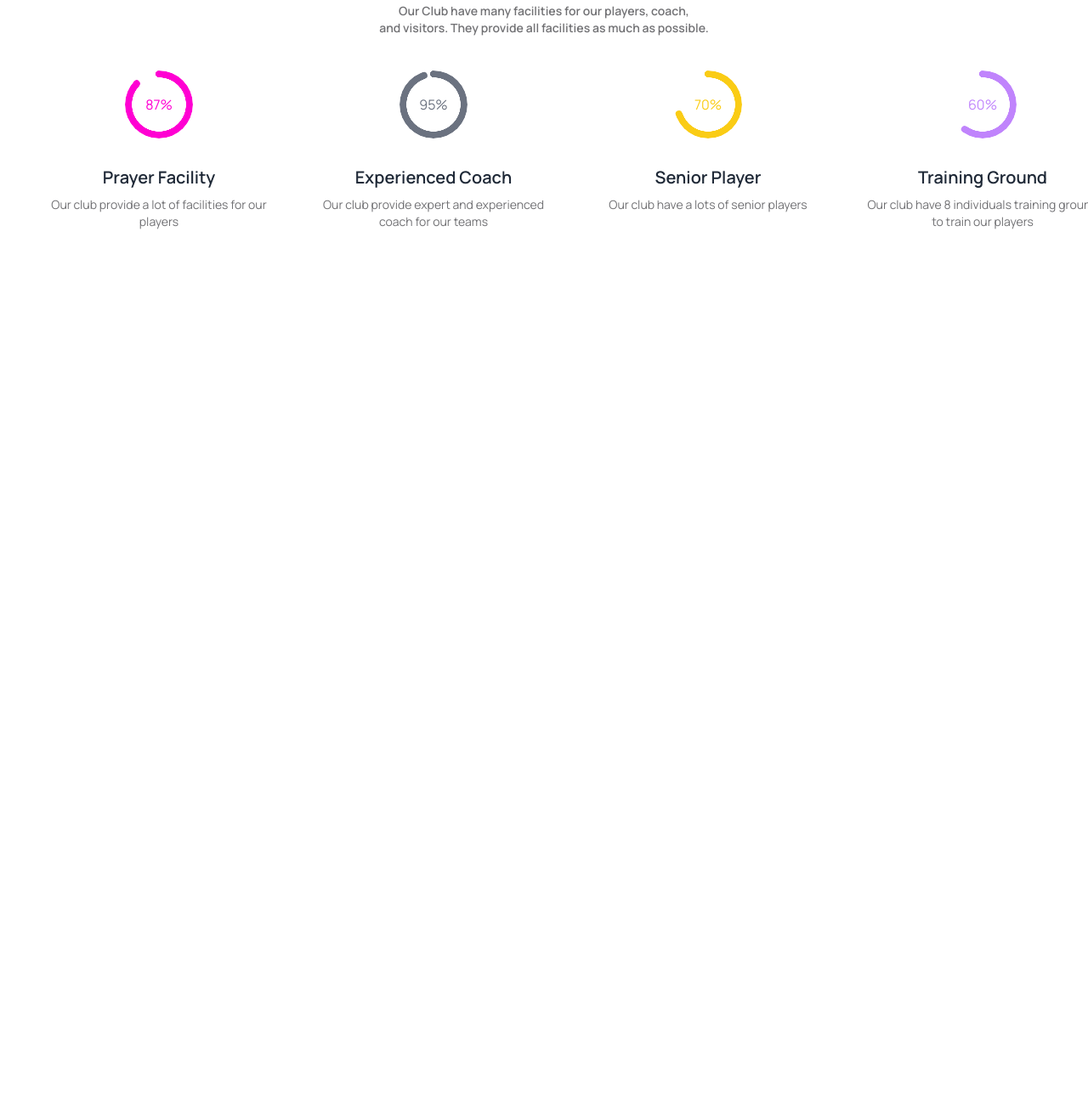
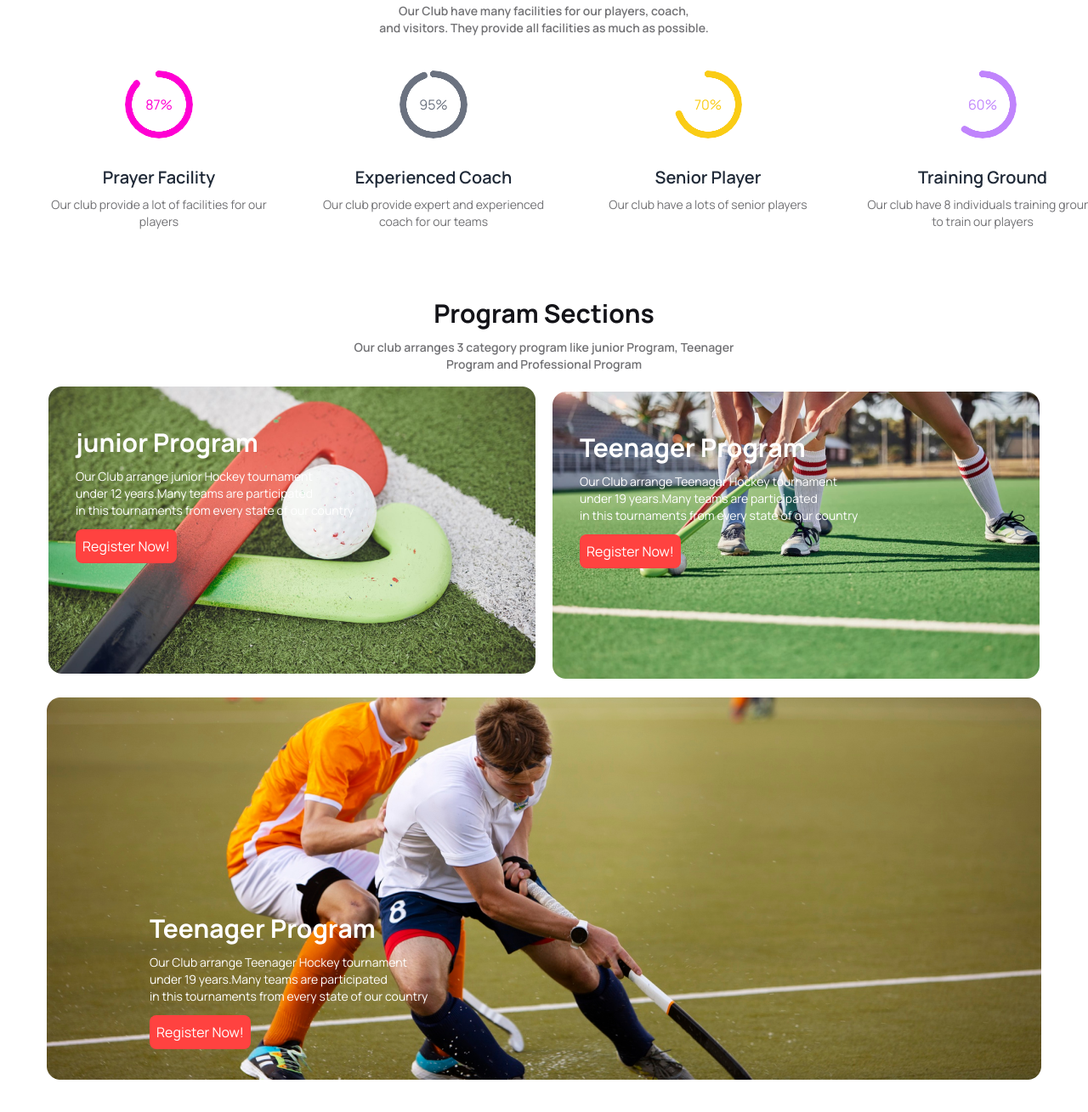
Before and after one commit to Emrandu1989/a3, a plain HTML site: page index.html in a window 1280 px wide. Shown: the part 823-2132 px from the top of the page at 85% size. Before the commit the page ends 1174 px from the top, so only its background shows below. Drawn offline with nearby package versions, Linux system fonts and the light colour scheme.

Commit message:
Program section added

```diff
--- a/index.html
+++ b/index.html
@@ -20,11 +20,7 @@
     />
     <script src="https://cdn.tailwindcss.com"></script>
 
-    <style>
-        .font-manrope{
-            font-family: 'Manrope', sans-serif;
-        }
-    </style>
+
      <!-- font awesome link -->
      <script src="https://kit.fontawesome.com/caa1c3b435.js" crossorigin="anonymous"></script>
 
@@ -42,6 +38,15 @@
           }
         }
       </script>
+      <style>
+        .font-manrope{
+            font-family: 'Manrope', sans-serif;
+        }
+        p{
+            color: paragraph-color;
+        }
+
+    </style>
   </head>
   <body class="font-manrope container mx-auto">
     <header>
@@ -135,6 +140,7 @@
 
     </header>
     <main class="my-12">
+
        <!-- club section start -->
        <section>
                <div class="section-heading space-y-3 text-center">
@@ -186,6 +192,49 @@
                </div>
        </section>
 
+       <!-- program sections starts -->
+
+       <section class="my-12">
+        <div class="section-heading space-y-3 text-center">
+            <h2 class="text-heading-color  text-xl lg:text-3xl font-bold">Program Sections</h2>
+            <p class="lg:font-semibold font-lg text-paragraph-color text-sm">Our club arranges 3 category program like junior Program, Teenager <br> Program and Professional Program </p>
+      </div>
+         <div class="category my-4">
+             <div class="lg:flex mb-3 gap-5 items-center justify-center">
+
+
+                   <div class="relative mb-3">
+                    <div class="space-y-3 absolute top-12 left-8">
+                        <h2 class="text-[#FFF] text-3xl font-bold">junior Program</h2>
+                        <p class="text-xs lg:text-sm text-white mb-7">Our Club arrange junior Hockey tournament <br> under 12 years.Many teams are participated <br> in this tournaments from every   state of our country</p>
+
+                        <button class="bg-btn-bg text-white px-2 py-2  rounded-lg">Register Now!</button>
+                    </div>
+                       <img src="./Images/2.png" alt="">
+                   </div>
+                   <div class="relative">
+                    <div class="space-y-3 absolute top-12 left-8">
+                        <h2 class="text-[#FFF] text-3xl font-bold">Teenager Program</h2>
+                        <p class="text-xs lg:text-sm text-white mb-7">Our Club arrange Teenager Hockey tournament <br> under 19 years.Many teams are participated <br> in this tournaments from every   state of our country</p>
+
+                        <button class="bg-btn-bg text-white px-2 py-2  rounded-lg">Register Now!</button>
+                    </div>
+                      <img src="./Images/3.png" alt="">
+                   </div>
+             </div>
+         </div>
+
+         <div class="lg:flex flex h-[300px] lg:h-full justify-center relative">
+            <div class="space-y-3 absolute left-5 bottom-2 lg:bottom-9 lg:left-44">
+                <h2 class="text-[#FFF] text-xl lg:text-3xl font-bold">Teenager Program</h2>
+                <p class="text-xs lg:text-sm text-white mb-7">Our Club arrange Teenager Hockey tournament <br> under 19 years.Many teams are participated <br> in this tournaments from every   state of our country</p>
+
+                <button class="bg-btn-bg text-white px-2 py-2  rounded-lg">Register Now!</button>
+            </div>
+            <img src="./Images/4.png" alt="">
+         </div>
+       </section>
+
     </main>
     <footer></footer>
   </body>
```
